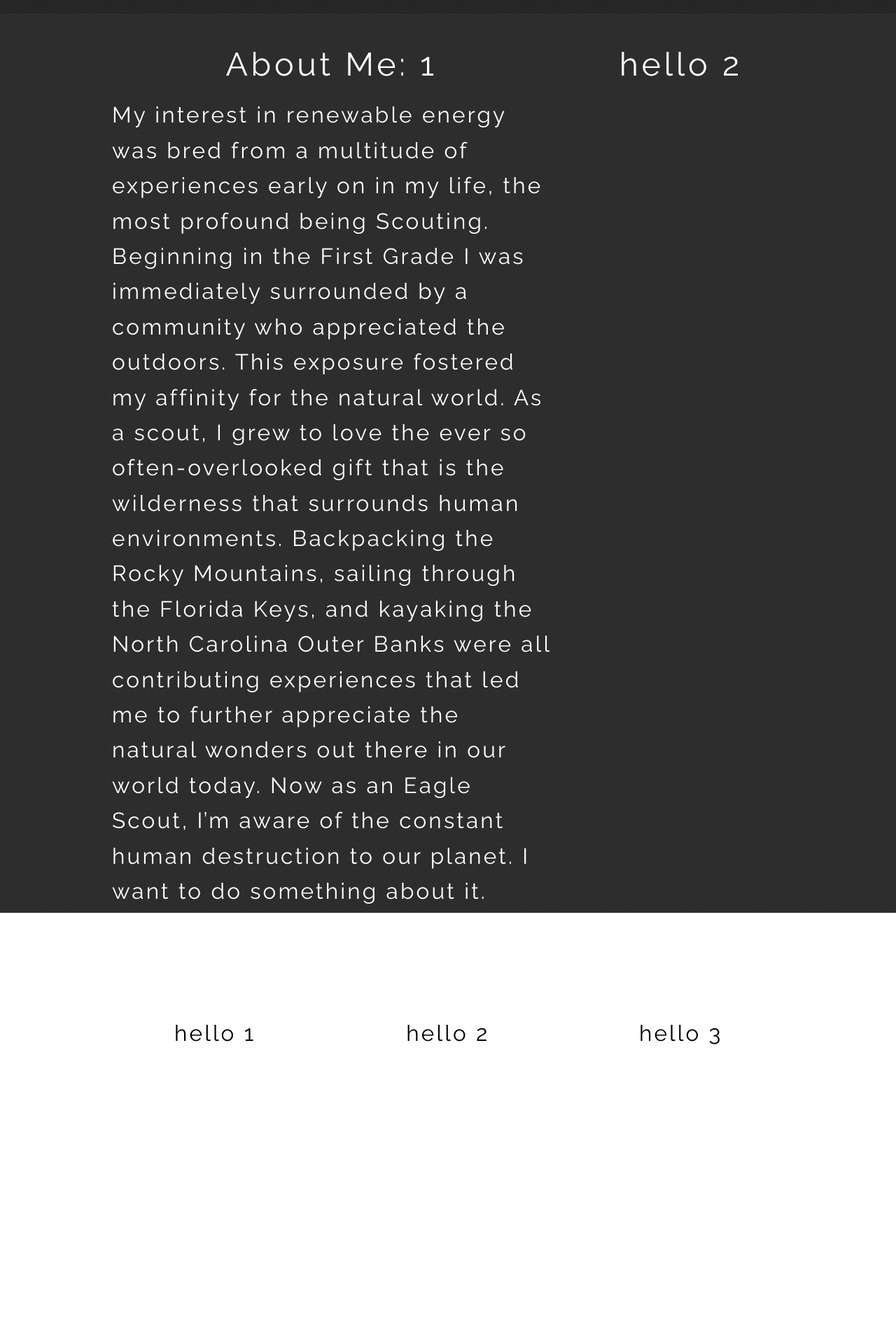
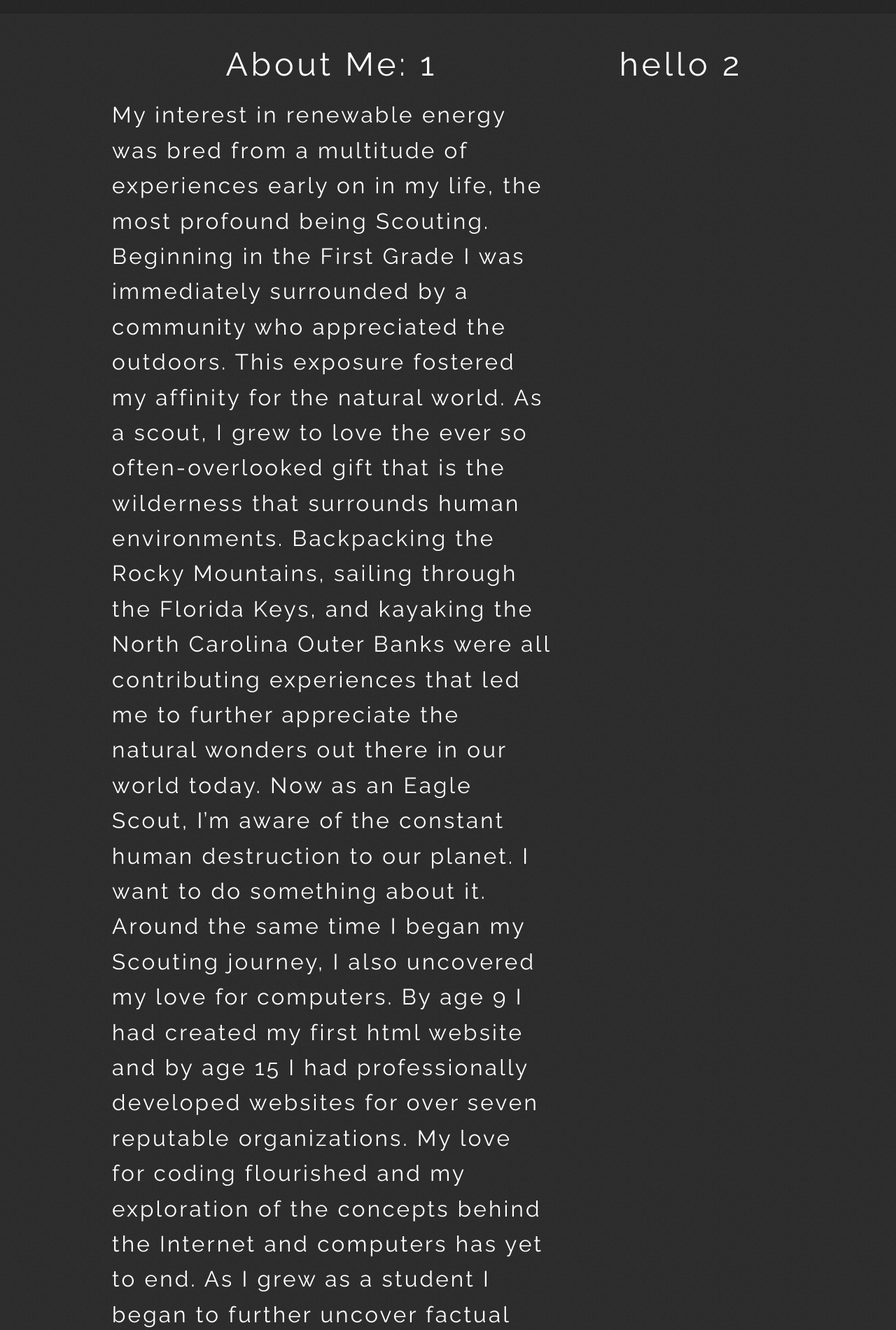
Before and after one commit to jacksoncwilliams/jackson-erin, a Jekyll site: the page built from simpleindex.html, in a window 1280 px wide. Shown: the part 884-2784 px from the top of the page at 70% size. Built offline with Jekyll 4.4.1, drawn with Linux system fonts in a browser that asks for light colours; nearby versions of some CDN libraries.

Commit message:
Update simple.css

```diff
--- a/css/simple.css
+++ b/css/simple.css
@@ -120,7 +120,7 @@ body {
    float: left;
    padding-bottom: 40px;
    width: 100%;
-   height: 1200px;
+   height: auto;
    padding-top: 5%;
 }
 
```
